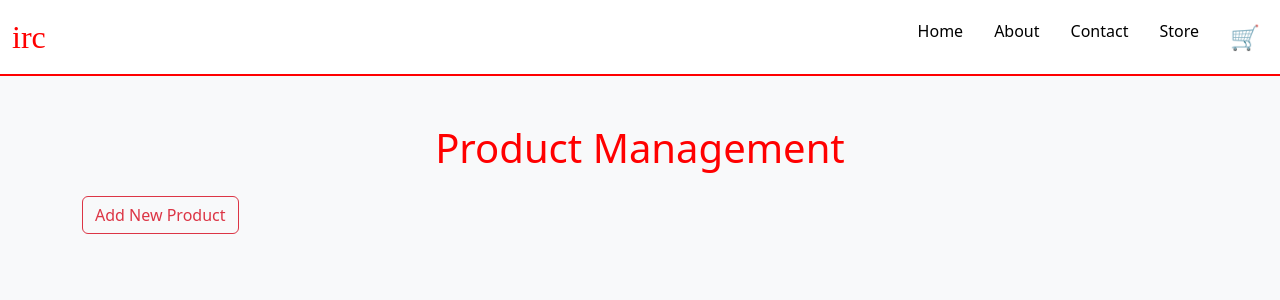
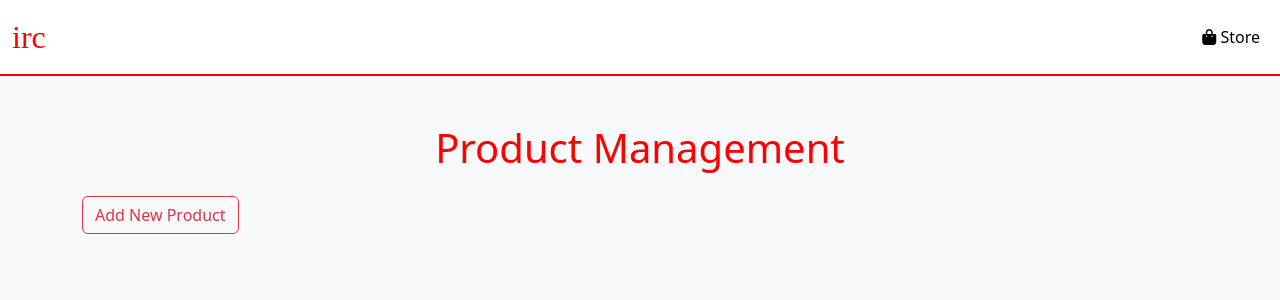
Before and after one commit to Saicharan128/test, a Flask app: page / in a window 1280 px wide. Shown: the top 300 px of the page. Run offline with Flask 3, Linux system fonts and the light colour scheme; data that the repository does not hold is empty.

Commit message:
Update index.html

```diff
--- a/templates/index.html
+++ b/templates/index.html
@@ -6,6 +6,7 @@
     <meta name="viewport" content="width=device-width, initial-scale=1.0">
     <title>IRC Store</title>
     <link href="https://cdn.jsdelivr.net/npm/bootstrap@5.3.0/dist/css/bootstrap.min.css" rel="stylesheet">
+    <link rel="stylesheet" href="https://cdnjs.cloudflare.com/ajax/libs/font-awesome/6.5.0/css/all.min.css">
     <style>
         body {
             background-color: #f8f9fa;
@@ -63,19 +64,9 @@
             <div class="collapse navbar-collapse" id="navbarNav">
                 <ul class="navbar-nav ms-auto">
                     <li class="nav-item">
-                        <a class="nav-link" href="#">Home</a>
-                    </li>
-                    <li class="nav-item">
-                        <a class="nav-link" href="#">About</a>
-                    </li>
-                    <li class="nav-item">
-                        <a class="nav-link" href="#">Contact</a>
-                    </li>
-                    <li class="nav-item">
-                        <a class="nav-link" href="#">Store</a>
-                    </li>
-                    <li class="nav-item">
-                        <a class="nav-link" href="#"><span class="cart-icon">🛒</span></a>
+                        <a class="nav-link" href="#">
+                            <i class="fas fa-shopping-bag"></i> Store
+                        </a>
                     </li>
                 </ul>
             </div>
@@ -180,4 +171,5 @@
     <script src="https://cdn.jsdelivr.net/npm/bootstrap@5.3.0/dist/js/bootstrap.bundle.min.js"></script>
 </body>
 
+
 </html>
```
